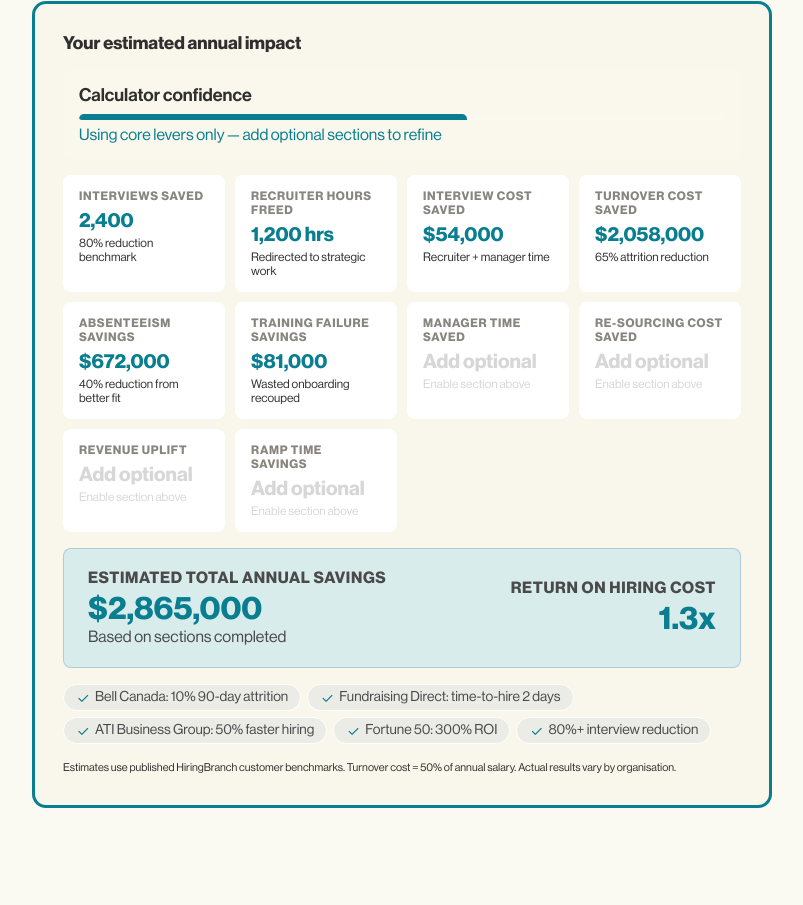
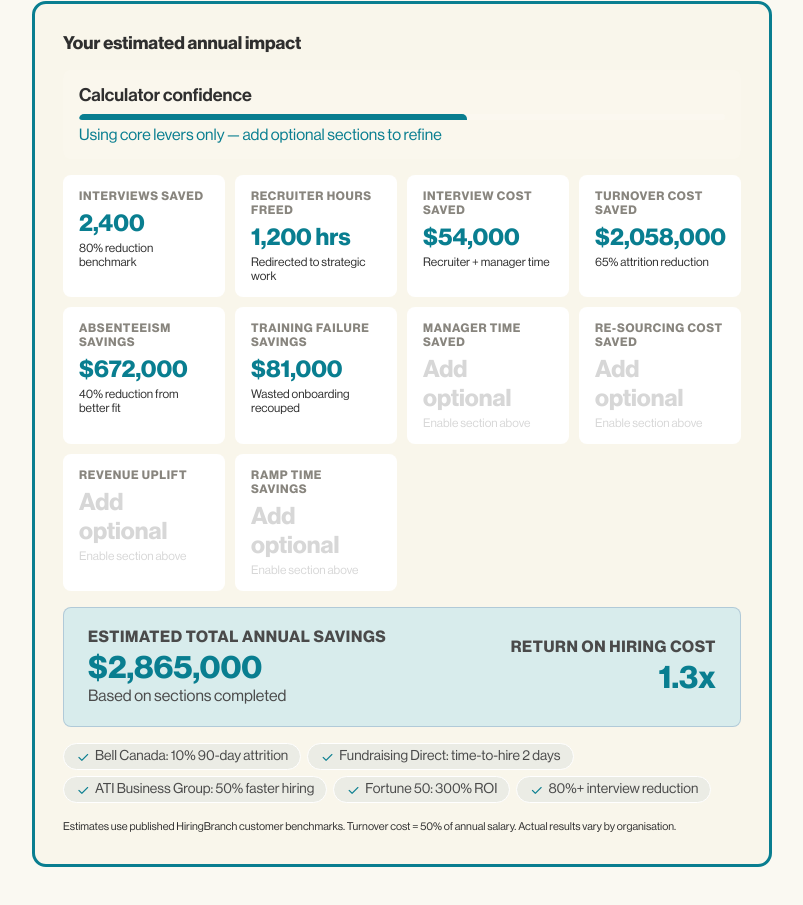
Before and after one commit to makena263/HiringBranch-ROI, a plain HTML site: page index.html in a window 1280 px wide. Shown: the part 819-1724 px from the top of the page, without its empty margins (238-1041 px from the left). Before the commit the page ends 1667 px from the top, so only its background shows below. Drawn offline with Linux system fonts and the light colour scheme.

Commit message:
update images

```diff
--- a/style.css
+++ b/style.css
@@ -171,7 +171,7 @@ body {
   margin-bottom: 6px; font-weight: 600;
   text-transform: uppercase; letter-spacing: 0.06em;
 }
-.hb-kpi-val { font-size: 20px; font-weight: 600; color: var(--teal); }
+.hb-kpi-val { font-size: 24px; font-weight: 600; color: var(--teal); }
 .hb-kpi-sub { font-size: 12px; color: ; margin-top: 3px; }
 .hb-kpi.dim .hb-kpi-val { color: var(--grey); }
 .hb-kpi.dim .hb-kpi-sub { color: var(--grey); }
```
